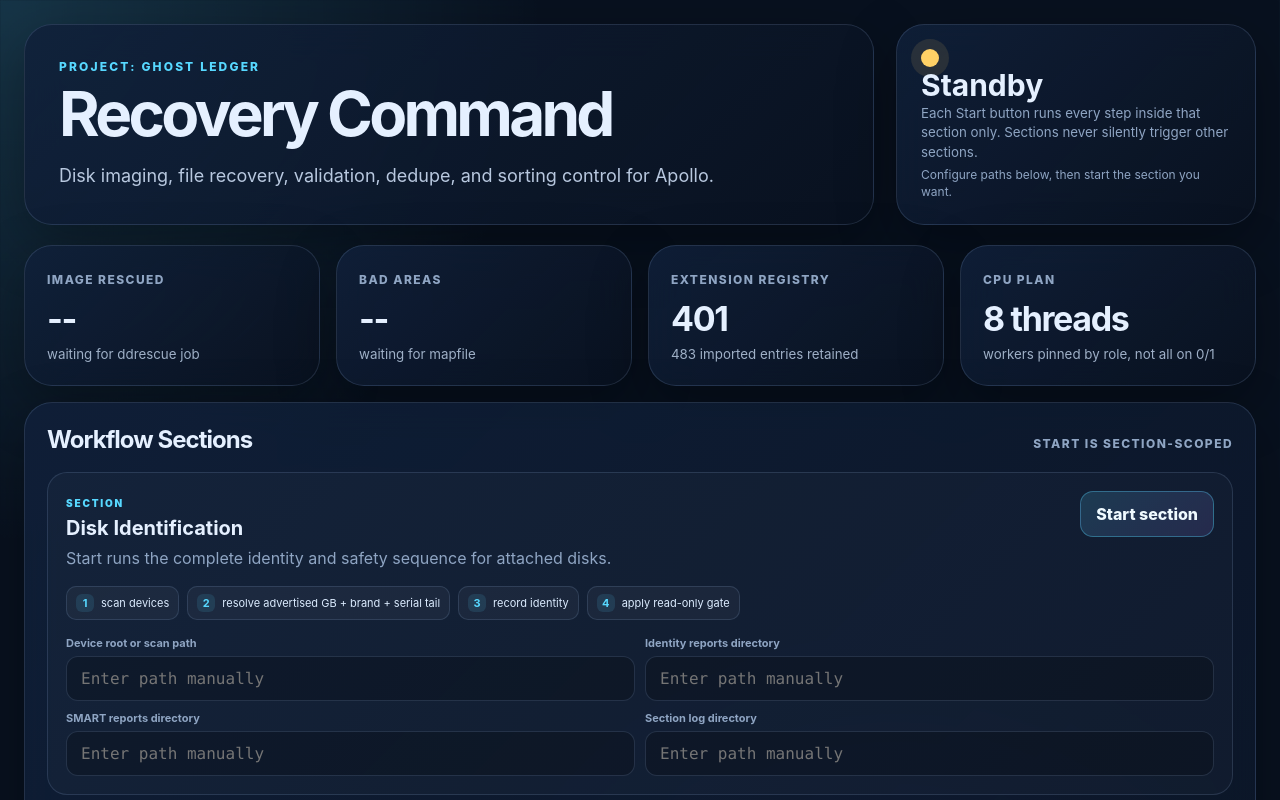
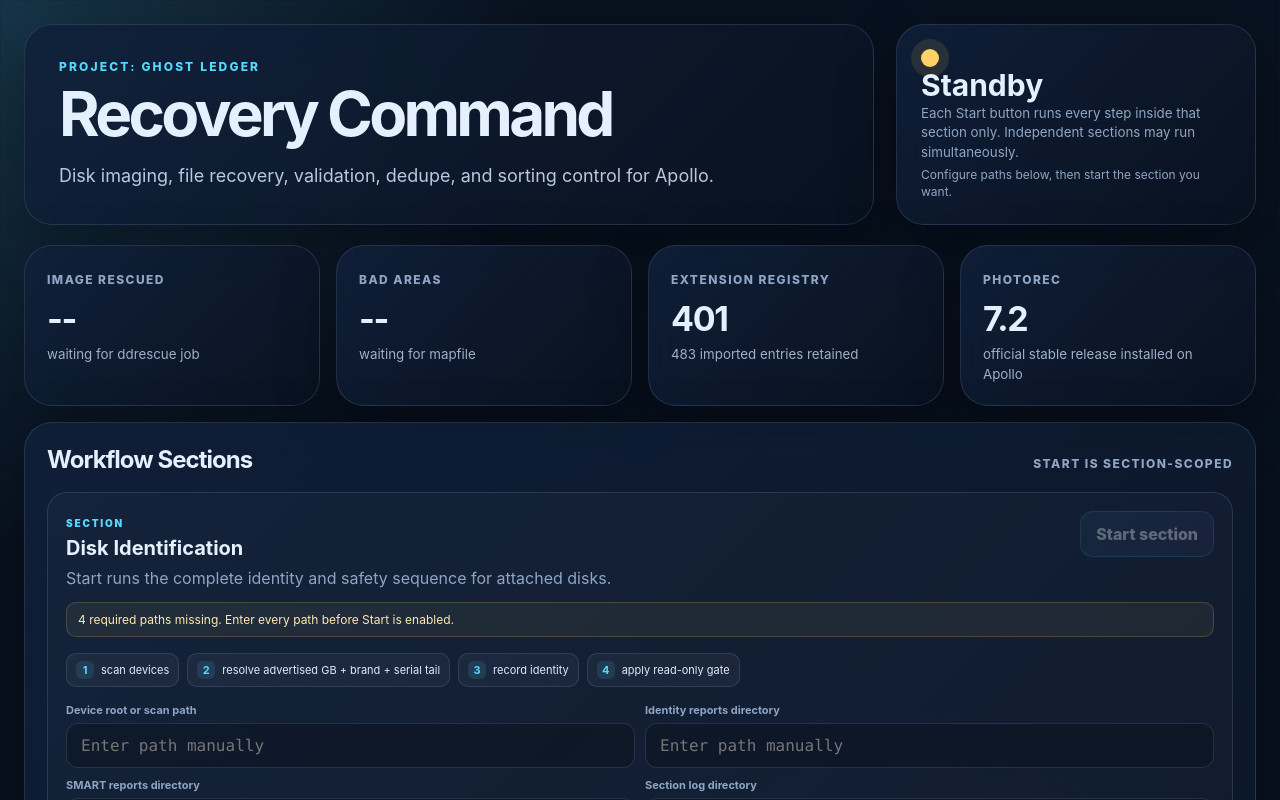
Before and after one commit to apollo357apollo357/apollo-recovery-command-center, a React (Vite) app: page / in a window 1280 px wide. Shown: the top 800 px of the page. Built offline with nearby package versions, Linux system fonts and the light colour scheme.

Commit message:
fix: validate and persist recovery configuration

```diff
--- a/src/App.css
+++ b/src/App.css
@@ -109,6 +109,7 @@ h1 { margin: 0; font-size: clamp(40px, 6vw, 76px); line-height: .91; letter-spac
 .path-grid label > span { color: var(--muted); font-size: 11px; font-weight: 700; }
 .path-grid input { min-width: 0; color: #edf6ff; background: rgba(0,0,0,.22); border: 1px solid var(--line); border-radius: 12px; padding: 12px 14px; font: inherit; font-family: ui-monospace, SFMono-Regular, Menlo, monospace; }
 .status-note { color: var(--muted); font-size: 12px; line-height: 1.4; }
+.path-warning { margin: 12px 0 0; color: #ffe9b0; background: rgba(255,209,102,.06); border: 1px solid rgba(255,209,102,.18); border-radius: 10px; padding: 9px 11px; font-size: 12px; }
 .category-list { display: grid; gap: 12px; }
 .category-row { border: 1px solid var(--line); background: rgba(255,255,255,.025); border-radius: 18px; padding: 16px; }
 .category-heading { display: flex; justify-content: space-between; align-items: center; gap: 12px; margin-bottom: 12px; }
--- a/src/App.tsx
+++ b/src/App.tsx
@@ -1,8 +1,6 @@
-import { useMemo, useState } from 'react'
+import { useEffect, useMemo, useState } from 'react'
 import './App.css'
 import categoryConfig from './config/fileCategories.json'
-
-type JobStatus = 'standby' | 'scanning' | 'running' | 'paused' | 'gated'
 
 type Category = {
   id: string
@@ -83,6 +81,24 @@ const workflowSections = [
   },
 ] as const
 
+function loadSavedRecord(key: string, fallback: Record<string, string>) {
+  try {
+    const saved = localStorage.getItem(key)
+    return saved ? { ...fallback, ...JSON.parse(saved) } : fallback
+  } catch {
+    return fallback
+  }
+}
+
+function loadSavedFlags(key: string, fallback: Record<string, boolean>) {
+  try {
+    const saved = localStorage.getItem(key)
+    return saved ? { ...fallback, ...JSON.parse(saved) } : fallback
+  } catch {
+    return fallback
+  }
+}
+
 function StatCard({ label, value, sub }: { label: string; value: string; sub: string }) {
   return (
     <section className="stat-card empty-card">
@@ -104,15 +120,22 @@ function EmptyPanel({ title, label, text }: { title: string; label: string; text
 }
 
 function App() {
-  const [status, setStatus] = useState<JobStatus>('standby')
-  const [activeSection, setActiveSection] = useState<string | null>(null)
-  const [workflowPaths, setWorkflowPaths] = useState<Record<string, string>>({})
   const categories = categoryConfig.categories as Category[]
-  const [destinations, setDestinations] = useState<Record<string, string>>(
-    Object.fromEntries(categories.map(category => [category.id, category.destination]))
+  const [activeSections, setActiveSections] = useState<string[]>([])
+  const [workflowPaths, setWorkflowPaths] = useState<Record<string, string>>(() =>
+    loadSavedRecord('ghost-ledger.workflow-paths.v1', {})
   )
-  const [enabled, setEnabled] = useState<Record<string, boolean>>(
-    Object.fromEntries(categories.map(category => [category.id, true]))
+  const [destinations, setDestinations] = useState<Record<string, string>>(() =>
+    loadSavedRecord(
+      'ghost-ledger.destinations.v1',
+      Object.fromEntries(categories.map(category => [category.id, category.destination]))
+    )
+  )
+  const [enabled, setEnabled] = useState<Record<string, boolean>>(() =>
+    loadSavedFlags(
+      'ghost-ledger.categories-enabled.v1',
+      Object.fromEntries(categories.map(category => [category.id, true]))
+    )
   )
   const [expanded, setExpanded] = useState<string | null>(null)
 
@@ -120,6 +143,20 @@ function App() {
     () => Object.entries(categoryConfig.ambiguousExtensions) as [string, string[]][],
     []
   )
+
+  useEffect(() => {
+    localStorage.setItem('ghost-ledger.workflow-paths.v1', JSON.stringify(workflowPaths))
+  }, [workflowPaths])
+
+  useEffect(() => {
+    localStorage.setItem('ghost-ledger.destinations.v1', JSON.stringify(destinations))
+  }, [destinations])
+
+  useEffect(() => {
+    localStorage.setItem('ghost-ledger.categories-enabled.v1', JSON.stringify(enabled))
+  }, [enabled])
+
+  const status = activeSections.length > 0 ? 'running' : 'standby'
 
   return (
     <main className="app-shell">
@@ -131,10 +168,10 @@ function App() {
         </div>
         <div className="status-panel">
           <span className={`pulse ${status}`} />
-          <strong>{activeSection ? `${activeSection} running` : status}</strong>
-          <small>Each Start button runs every step inside that section only. Sections never silently trigger other sections.</small>
-          {activeSection ? (
-            <button onClick={() => { setActiveSection(null); setStatus('standby') }}>Stop demo state</button>
+          <strong>{activeSections.length ? `${activeSections.length} section${activeSections.length === 1 ? '' : 's'} running` : status}</strong>
+          <small>Each Start button runs every step inside that section only. Independent sections may run simultaneously.</small>
+          {activeSections.length ? (
+            <button onClick={() => setActiveSections([])}>Stop all demo states</button>
           ) : (
             <span className="status-note">Configure paths below, then start the section you want.</span>
           )}
@@ -145,14 +182,20 @@ function App() {
         <StatCard label="Image rescued" value="--" sub="waiting for ddrescue job" />
         <StatCard label="Bad areas" value="--" sub="waiting for mapfile" />
         <StatCard label="Extension registry" value={`${categoryConfig.importSummary.uniqueCategoryExtensions}`} sub={`${categoryConfig.importSummary.rawCategoryEntries} imported entries retained`} />
-        <StatCard label="CPU plan" value="8 threads" sub="workers pinned by role, not all on 0/1" />
+        <StatCard label="PhotoRec" value="7.2" sub="official stable release installed on Apollo" />
       </section>
 
       <section className="panel workflow-control">
         <div className="panel-title"><h2>Workflow Sections</h2><span>start is section-scoped</span></div>
         <div className="workflow-section-list">
           {workflowSections.map(section => {
-            const isRunning = activeSection === section.id
+            const isRunning = activeSections.includes(section.id)
+            const missingSectionPaths = section.fields.filter(([field]) => !workflowPaths[`${section.id}:${field}`]?.trim()).length
+            const needsSortingDestinations = section.id === 'photorec' || section.id === 'existing-files'
+            const missingDestinations = needsSortingDestinations
+              ? categories.filter(category => enabled[category.id] && !destinations[category.id]?.trim()).length
+              : 0
+            const missingRequired = missingSectionPaths + missingDestinations
             return (
               <article className={`workflow-section ${isRunning ? 'active' : ''}`} key={section.id}>
                 <div className="workflow-section-header">
@@ -163,20 +206,21 @@ function App() {
                   </div>
                   <button
                     className="start-section"
-                    disabled={activeSection !== null && !isRunning}
+                    disabled={!isRunning && missingRequired > 0}
                     onClick={() => {
                       if (isRunning) {
-                        setActiveSection(null)
-                        setStatus('standby')
+                        setActiveSections(activeSections.filter(id => id !== section.id))
                       } else {
-                        setActiveSection(section.id)
-                        setStatus('running')
+                        setActiveSections([...activeSections, section.id])
                       }
                     }}
                   >
                     {isRunning ? 'Stop section' : 'Start section'}
                   </button>
                 </div>
+                {missingRequired > 0 && !isRunning && (
+                  <p className="path-warning">{missingRequired} required path{missingRequired === 1 ? '' : 's'} missing. Enter every path before Start is enabled.</p>
+                )}
                 <div className="section-steps">
                   {section.steps.map((step, index) => <span key={step}><b>{index + 1}</b>{step}</span>)}
                 </div>
@@ -215,7 +259,7 @@ function App() {
         <div className="panel">
           <div className="panel-title"><h2>Naming Rules</h2><span>ledger enforced</span></div>
           <ul className="gate-list naming-list">
-            <li><b>Disk directory</b><code>&lt;advertised GB&gt;_&lt;Brand&gt;_&lt;S/N last 5&gt;</code></li>
+            <li><b>Disk directory</b><code>&lt;advertised GB&gt;_Disk &lt;Brand&gt;_&lt;S/N last 5&gt;</code></li>
             <li><b>Recovered file</b><code>&lt;oldest date&gt;_&lt;time&gt;_&lt;disk id&gt;_&lt;Corrupt?&gt;_&lt;hash last 5&gt;</code></li>
             <li><b>Output layout</b><code>&lt;category&gt;/&lt;year&gt;/</code></li>
           </ul>
```
